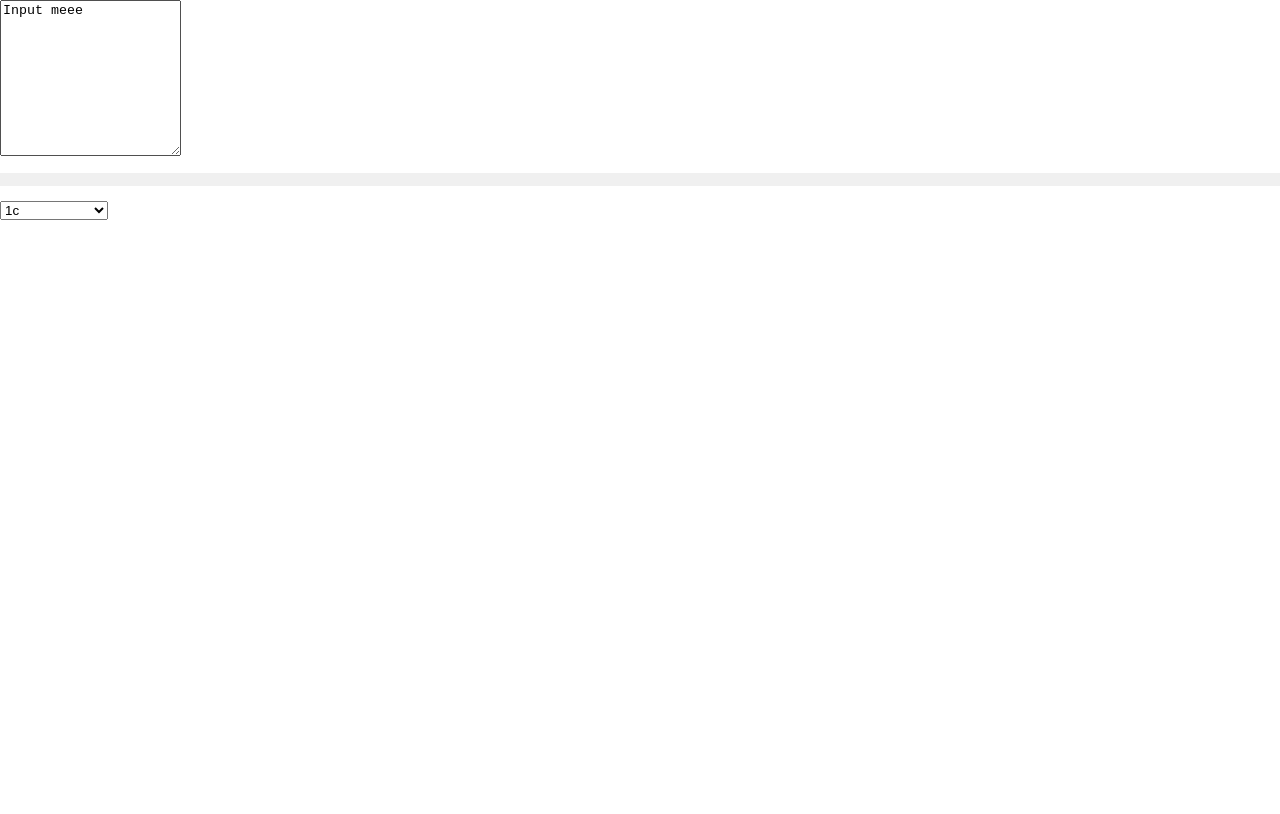
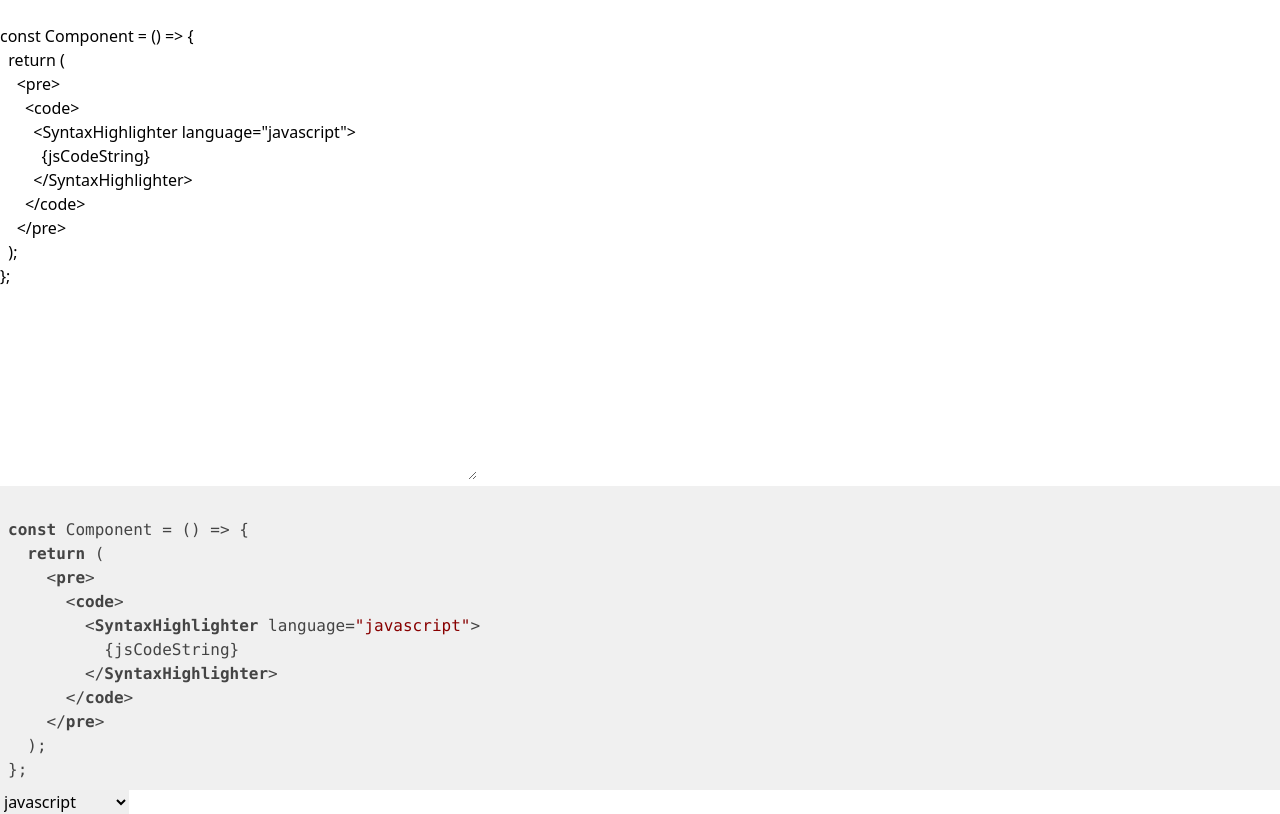
Before and after one commit to gschultz49/templateBuilder, a Next.js app: page / in a window 1280 px wide. Built offline with nearby package versions, Linux system fonts and the light colour scheme.

Commit message:
adding in tailwind css

```diff
--- a/package.json
+++ b/package.json
@@ -16,6 +16,8 @@
   "devDependencies": {
     "@types/node": "^14.0.27",
     "@types/react": "^16.9.46",
+    "postcss-preset-env": "^6.7.0",
+    "tailwindcss": "^1.6.2",
     "typescript": "^3.9.7"
   }
 }
--- a/pages/_app.js
+++ b/pages/_app.js
@@ -1,4 +1,4 @@
-import '../styles/globals.css'
+import '../styles/index.css'
 
 function MyApp({ Component, pageProps }) {
   return <Component {...pageProps} />
--- a/pages/index.tsx
+++ b/pages/index.tsx
@@ -3,31 +3,20 @@ import styles from "../styles/Home.module.css";
 import SyntaxHighlighter from "react-syntax-highlighter";
 import { useState, Fragment } from "react";
 import languagesSupported from "./languages";
-
+import testLanguages from "../testSnippets";
 
 const LanguageOption = (language) => {
-  return (
-    <option value={language}>{language}</option>
-  )
-}
+  return <option value={language}>{language}</option>;
+};
 
-const Component = () => {
-  const codeString = `
-  const Component = () => {
-    return (
-      <pre>
-        <code>
-          <SyntaxHighlighter language="javascript">
-            {codeString}
-          </SyntaxHighlighter>
-        </code>
-      </pre>
-    );
-  };
-  `;
-  const [textAreaValue, setTextAreaValue] = useState("Input meee");
-  const [generated, setGenerated] = useState("");
-  const [selectedLanguage, setSelectedLanguage] = useState("");
+const App = () => {
+  const { reactString } = testLanguages;
+  const [textAreaValue, setTextAreaValue] = useState(reactString);
+  const [generated, setGenerated] = useState(reactString);
+
+  const [selectedLanguage, setSelectedLanguage] = useState(
+    languagesSupported.find((e) => e === "javascript")
+  );
   const handleChange = (event) => {
     setTextAreaValue(event.target.value);
     setGenerated(event.target.value);
@@ -35,8 +24,8 @@ const Component = () => {
   return (
     <Fragment>
       <textarea
-        rows={10}
-        cols={20}
+        rows={20}
+        cols={50}
         value={textAreaValue}
         onChange={handleChange}
       ></textarea>
@@ -48,7 +37,7 @@ const Component = () => {
         </code>
       </pre>
       <select
-        value={languagesSupported[0]}
+        value={selectedLanguage}
         onChange={(e) => setSelectedLanguage(e.target.value)}
       >
         {languagesSupported.map(LanguageOption)}
@@ -57,7 +46,7 @@ const Component = () => {
   );
 };
 
-export default Component;
+export default App;
 
 // export default function Home() {
 //   return (
--- /dev/null
+++ b/postcss.config.js
@@ -0,0 +1,3 @@
+module.exports = {
+    plugins: ['tailwindcss', 'postcss-preset-env'],
+  }
--- /dev/null
+++ b/styles/index.css
@@ -0,0 +1,3 @@
+@import "tailwindcss/base";
+@import "tailwindcss/components";
+@import "tailwindcss/utilities";
--- /dev/null
+++ b/tailwind.config.js
@@ -0,0 +1,8 @@
+module.exports = {
+  purge: [],
+  theme: {
+    extend: {},
+  },
+  variants: {},
+  plugins: [],
+}
--- /dev/null
+++ b/testSnippets.ts
@@ -0,0 +1,25 @@
+const python = `
+def testFunction:
+    return "I am in python"
+`;
+
+const reactString = `
+const Component = () => {
+  return (
+    <pre>
+      <code>
+        <SyntaxHighlighter language="javascript">
+          {jsCodeString}
+        </SyntaxHighlighter>
+      </code>
+    </pre>
+  );
+};
+`;
+
+const testLanguages = {
+  python,
+  reactString,
+};
+
+export default testLanguages;
```
Also changed, not shown: 2 other files (tests, documents, lock files or other folders).
